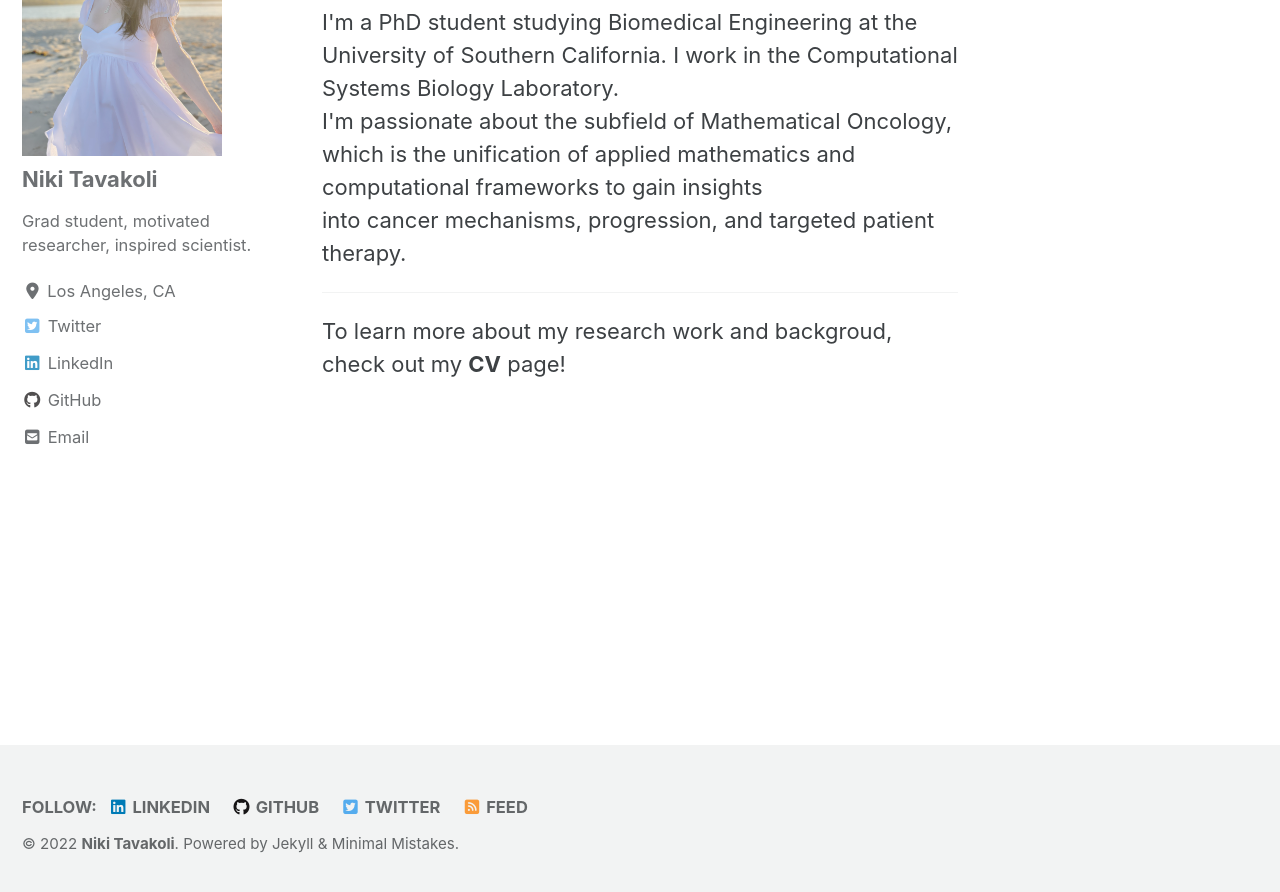
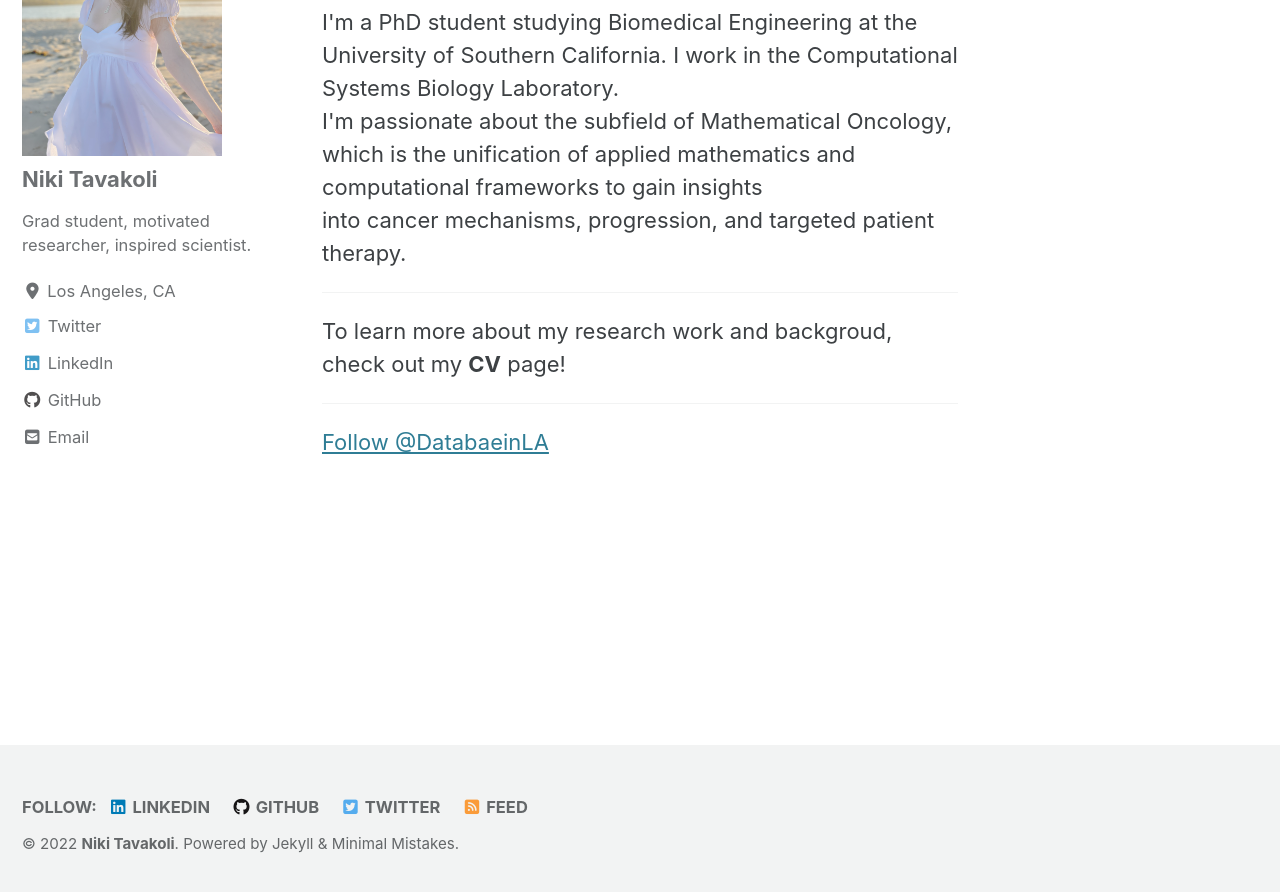
Before and after one commit to nikitavakoli/nikitavakoli.github.io, a Jekyll site: the page built from index.html, in a window 1280 px wide and 900 px high, scrolled down 222 px. Shown: the top 892 px of the window. Built offline with Jekyll 4.4.1, drawn with Linux system fonts in a browser that asks for light colours; cached includes are drawn as plain includes; nearby versions of some CDN libraries; the list of posts is cut into pages by our own code; comment, search, counter and statistics services are not loaded.

Commit message:
updated newspage

```diff
--- a/index.html
+++ b/index.html
@@ -9,3 +9,6 @@
 into cancer mechanisms, progression, and targeted patient therapy.
 <hr>
 To learn more about my research work and backgroud, check out my <b>CV</b> page!
+
+<hr>
+<a href="https://twitter.com/DatabaeinLA?ref_src=twsrc%5Etfw" class="twitter-follow-button" data-size="large" data-show-count="false">Follow @DatabaeinLA</a><script async src="https://platform.twitter.com/widgets.js" charset="utf-8"></script>
```
